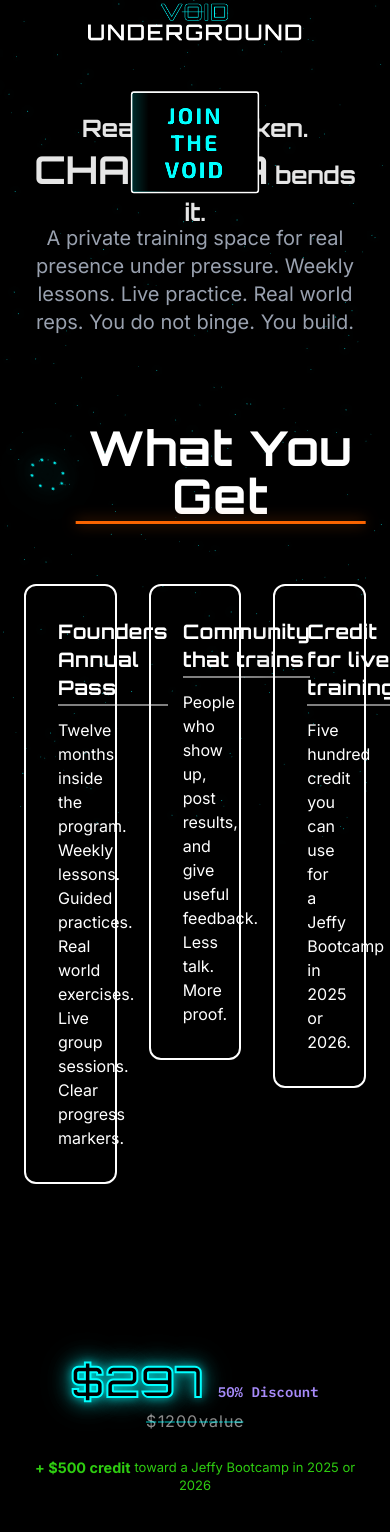
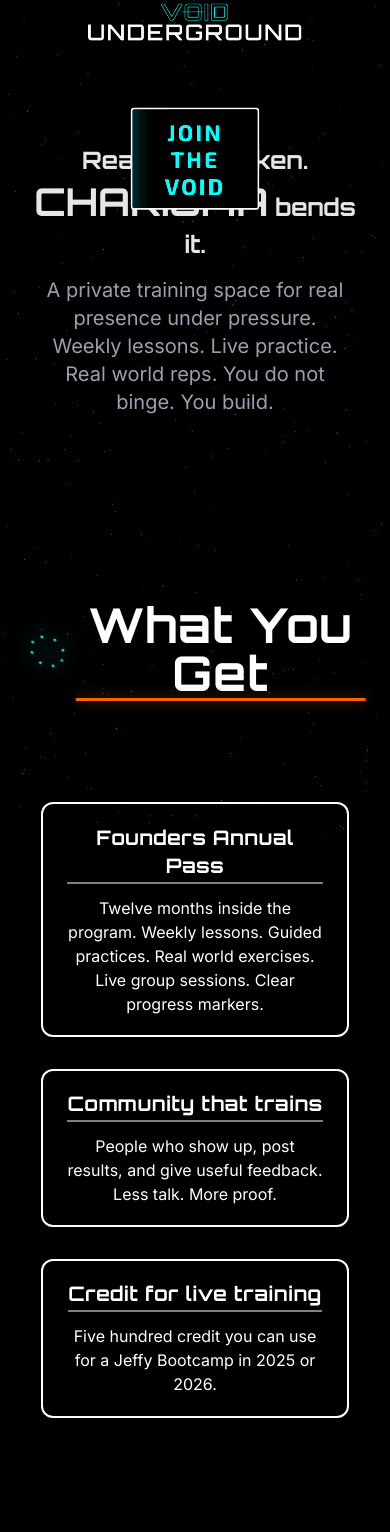
Before and after one commit to wayfindercollective/wayfinderrepo, a Next.js app: page / in a window 390 px wide. Shown: the top 1532 px of the page. Built offline with nearby package versions, Linux system fonts and the light colour scheme.

Commit message:
Fix mobile layout: hero button spacing, column stacking, heading adjustments

```diff
--- a/app/components/EnableSoundButton.tsx
+++ b/app/components/EnableSoundButton.tsx
@@ -376,7 +376,7 @@ export default function EnableSoundButton() {
         id="heroCta"
         ref={buttonRef}
         onClick={handleClick}
-        className={`px-6 py-3 bg-black border-2 border-white rounded text-[#00FFFF] text-3xl font-bold cursor-pointer hover:bg-[#0a0a0a] hover:shadow-[0_0_15px_rgba(0,255,255,0.5)] button-shimmer ${exo2.variable} mt-[45px]`}
+        className={`px-6 py-3 bg-black border-2 border-white rounded text-[#00FFFF] text-3xl font-bold cursor-pointer hover:bg-[#0a0a0a] hover:shadow-[0_0_15px_rgba(0,255,255,0.5)] button-shimmer ${exo2.variable} mt-[45px] md:mt-[45px]`}
         style={{
           fontFamily: 'var(--fontB-display), sans-serif',
           letterSpacing: '0.1em',
--- a/app/globals.css
+++ b/app/globals.css
@@ -433,25 +433,131 @@ body { background: var(--voidBlack); color: var(--voidWhite); }
 /* Mobile overrides to ensure desktop proportions are maintained */
 /* Add horizontal scroll for grid layouts on very small screens if needed */
 @media (max-width: 639px) {
-  /* Ensure grid layouts maintain desktop column structure */
+  /* Hero section - button spacing below logo (8-10% viewport height) */
+  #heroCta {
+    margin-top: 8vh !important;
+    margin-bottom: 0;
+  }
+
+  /* Hero section - center text and ensure proper spacing */
+  .voidSection:first-of-type h2,
+  .voidSection:first-of-type p {
+    text-align: center;
+    margin-left: auto;
+    margin-right: auto;
+  }
+
+  /* Hero section text spacing */
+  section:first-of-type h2 {
+    margin-top: 1rem;
+    margin-bottom: 1rem;
+  }
+
+  section:first-of-type p {
+    margin-top: 1rem;
+    margin-bottom: 1rem;
+  }
+
+  /* Columns - stack vertically on mobile */
   .grid.grid-cols-3 {
+    display: flex !important;
+    flex-direction: column !important;
+    gap: 0 !important;
     min-width: 100%;
-    gap: 2rem; /* Maintain desktop gap */
   }
 
   .grid.grid-cols-2 {
+    display: flex !important;
+    flex-direction: column !important;
+    gap: 0 !important;
     min-width: 100%;
-    gap: 2rem; /* Maintain desktop gap */
+  }
+
+  /* Column cards - center, max-width 90%, margin-bottom 2rem */
+  .grid.grid-cols-3 > *,
+  .grid.grid-cols-2 > * {
+    width: 100% !important;
+    max-width: 90% !important;
+    margin-left: auto !important;
+    margin-right: auto !important;
+    margin-bottom: 2rem !important;
+  }
+
+  .grid.grid-cols-3 > *:last-child,
+  .grid.grid-cols-2 > *:last-child {
+    margin-bottom: 0 !important;
   }
 
   /* Ensure cards don't shrink too much */
   .cardVoid {
-    min-width: 0; /* Allow flex shrinking but maintain proportions */
+    min-width: 0;
+    word-break: normal !important;
+    white-space: normal !important;
+    padding: 1.2rem 1.5rem !important;
   }
 
   /* Ensure voidContainer maintains desktop padding on mobile */
   .voidContainer {
     padding-left: 1.5rem;
     padding-right: 1.5rem;
+    padding-top: 4rem;
+    padding-bottom: 4rem;
+  }
+
+  /* Section spacing - consistent vertical spacing */
+  .voidSection {
+    padding: 4rem 0;
+  }
+
+  /* Headings - reduce padding by 30%, center, underline matches text width */
+  .sectionTitle {
+    padding-top: 0.7em;
+    padding-bottom: 0.7em;
+    text-align: center;
+    width: 100%;
+    display: block;
+  }
+
+  .sectionTitleWrapper {
+    text-align: center;
+    width: 100%;
+    margin-bottom: 2rem;
+  }
+
+  /* Reduce heading bottom margins by 30% on mobile */
+  .sectionTitle.mb-16 {
+    margin-bottom: 4.48rem !important; /* 70% of 6.4rem (mb-16) */
+  }
+
+  .sectionTitle.mb-6 {
+    margin-bottom: 1.68rem !important; /* 70% of 2.4rem (mb-6) */
+  }
+
+  /* Reduce parent container margins by 30% on mobile */
+  .text-center.mb-16 {
+    margin-bottom: 4.48rem !important; /* 70% of 6.4rem (mb-16) */
+  }
+
+  .sectionTitleWrapper + * {
+    margin-top: 0;
+  }
+
+  /* Ensure headingText underline only matches text width, not icons */
+  .headingText {
+    display: inline-block;
+  }
+
+  /* Prevent horizontal scrollbars */
+  body {
+    overflow-x: hidden;
+  }
+
+  /* Ensure all sections center content */
+  .voidSection {
+    text-align: center;
+  }
+
+  .voidSection > .voidContainer {
+    text-align: center;
   }
 }
--- a/app/page.tsx
+++ b/app/page.tsx
@@ -101,11 +101,11 @@ export default function Home() {
             <HeroLogo />
 
             {/* Your tagline and paragraph below the logo can remain */}
-            <h2 className="h2-void -mt-4 text-center opacity-90 text-2xl" style={{ fontFamily: 'var(--font-display), sans-serif' }}>
+            <h2 className="h2-void -mt-4 text-center opacity-90 text-2xl md:text-2xl" style={{ fontFamily: 'var(--font-display), sans-serif' }}>
               Reality is broken. <span className="emphasis-word">Charisma</span> bends it.
             </h2>
 
-            <p className="text-xl text-gray-400 mb-6 max-w-2xl mx-auto -mt-1" style={{ fontFamily: 'var(--font-body), sans-serif' }}>
+            <p className="text-xl text-gray-400 mb-6 max-w-2xl mx-auto -mt-1 px-4 md:px-0" style={{ fontFamily: 'var(--font-body), sans-serif' }}>
               A private training space for real presence under pressure. Weekly lessons. Live practice. Real world reps. You do not binge. You build.
             </p>
           </div>
```
